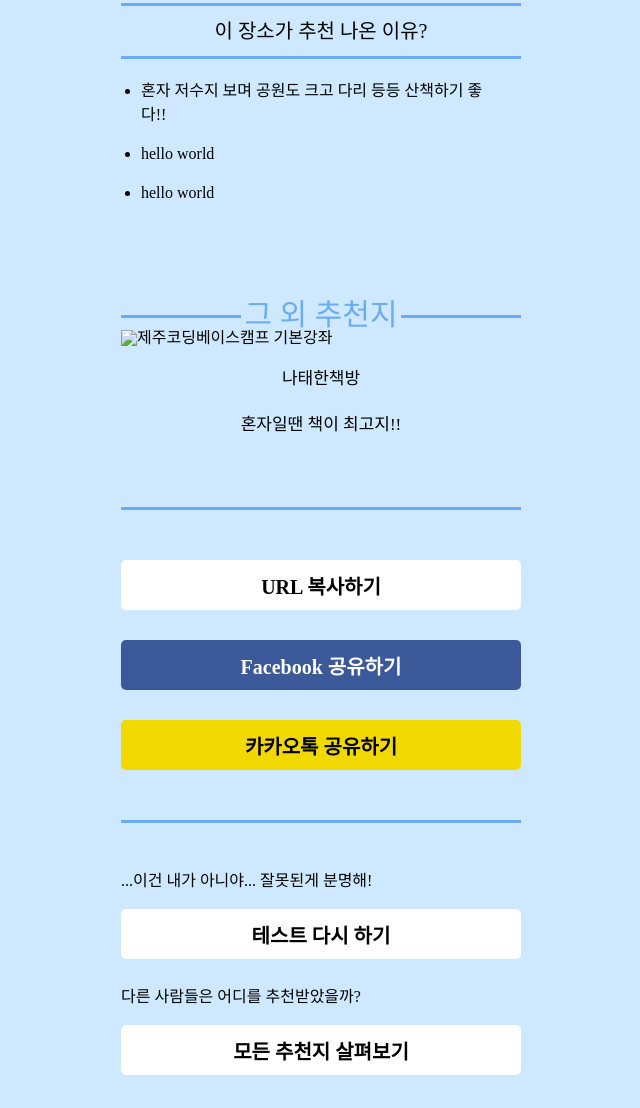
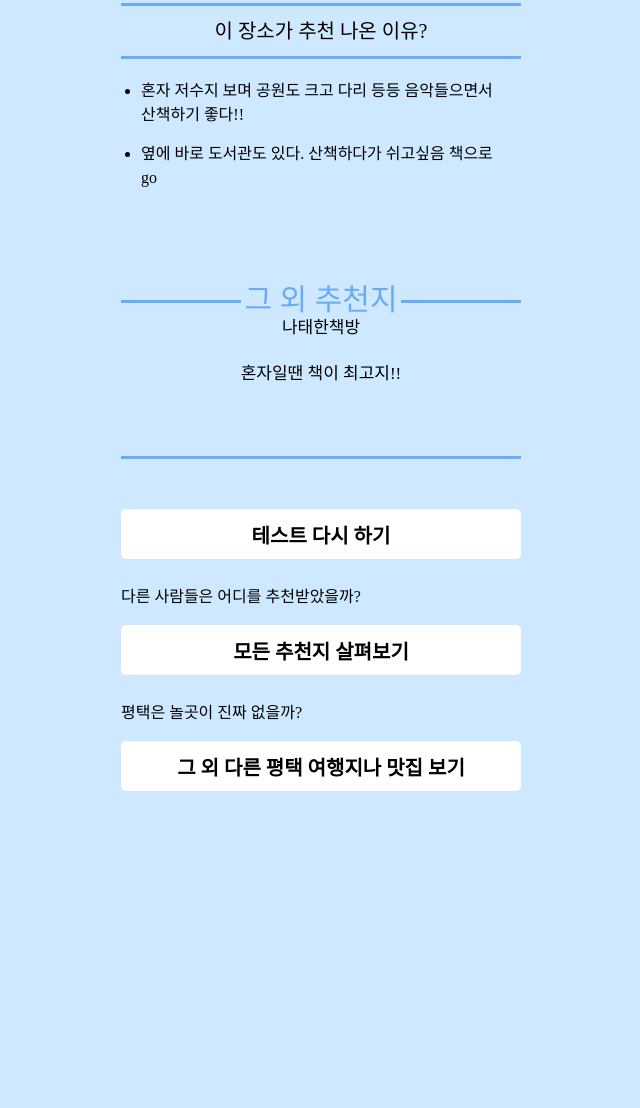
Before and after one commit to kim-min-ju449/PyeongTaek, a plain HTML site: page 평택에서 뭐하지/result.html in a window 1280 px wide. Shown: the part 503-1611 px from the top of the page, without its empty margins (319-959 px from the left). After the commit the page ends 1424 px from the top, so only its background shows below. Drawn offline with nearby package versions, Linux system fonts and the light colour scheme; a script that the page names is missing; a web font is replaced by a local one.

Commit message:
result commit

```diff
--- a/평택에서 뭐하지/result.html
+++ b/평택에서 뭐하지/result.html
@@ -4,6 +4,7 @@
     <meta charset="UTF-8">
     <meta http-equiv="X-UA-Compatible" content="IE=edge">
     <meta name="viewport" content="width=device-width, initial-scale=1.0">
+    <link href="https://cdn.pixabay.com/photo/2014/05/21/19/16/the-question-mark-350170_1280.png" rel="shortcut icon" type="image/x-icon">
 
     <meta property="og:title" content="나의 개발 유형은?" />
     <meta property="og:image" content="" />
@@ -20,74 +21,59 @@
         <div class="wrapper">
             <div class="result">
                 <div class="titles">
-                    <h3>혼자 산책하기 좋은</h3>
-                    <h1>배다리저수지</h1>
+                    <div class="small"><h3>혼자 산책하기 좋은</h3></div>
+                    <div class="name"><h1>배다리저수지</h1></div>
                 </div>
                 <div class="result_img">
-                    <img src="img/프론트엔드.png" alt="frontend">
+                    <img src="img/배다리.jpg" alt="frontend">
                 </div>
             </div>
             <div class="result_explains">
                 <div class="explain">
                     <h3 class="title">이 장소가 추천 나온 이유?</h3>
+                    <div class="desc">
                     <ul>
-                        <li>혼자 저수지 보며 공원도 크고 다리 등등 산책하기 좋다!!</li>
-                        <li>hello world</li>
-                        <li>hello world</li>
+                        <li>혼자 저수지 보며 공원도 크고 다리 등등 음악들으면서 산책하기 좋다!!</li>
+
+                        <li>옆에 바로 도서관도 있다. 산책하다가 쉬고싶음 책으로 go</li>
                     </ul>
                 </div>
-                <!-- <div class="explain">
-                    <h3 class="title">나와 맞는 개발 유형은 백엔드 개발자?!</h3>
-                    <ul>
-                        <li>hello world</li>
-                        <li>hello world</li>
-                        <li>hello world</li>
-                    </ul>
                 </div>
-                <div class="explain">
-                    <h3 class="title">나와 맞는 개발 유형은 백엔드 개발자?!</h3>
-                    <ul>
-                        <li>hello world</li>
-                        <li>hello world</li>
-                        <li>hello world</li>
-                    </ul>
-                </div> -->
+
             </div>
             <div class="lectures">
-                <h3 class="title">그 외 추천지</h3>
+                <div class="second"><h3 class="title">그 외 추천지</h3></div>
                 <ul>
                     <li>
 
-                            <img src="img/lec_web_fullstack.png" alt="제주코딩베이스캠프 기본강좌">
+
+                        <div class="secondde">
                             <h3>나태한책방</h3>
                             <h3>혼자일땐 책이 최고지!!</h3>
+                        </div>
                         </a>
                     </li>
                 </ul>
             </div>
-            <div class="share">
-                <div class="url">
-                    <button class="copy_btn" type="button">URL 복사하기</button>
-                </div>
-                <div class="facebook">
-                    <button class="facebook_share" type="button">Facebook 공유하기</button>
-                </div>
-                <div class="kakao">
-                    <button class="kakao_share" type="button">카카오톡 공유하기</button>
-                </div>
-            </div>
+
             <div class="buttons">
                 <ul>
                     <li>
-                        <h3>...이건 내가 아니야... 잘못된게 분명해!</h3>
-                        <a href="#">
+
+                        <a href="index.html">
                             <button type="button">테스트 다시 하기</button>
                         </a>
                     </li>
                     <li>
                         <h3>다른 사람들은 어디를 추천받았을까?</h3>
-                        <a href="index.html">
+                        <a href="all.html">
                             <button type="button">모든 추천지 살펴보기</button>
+                        </a>
+                    </li>
+                    <li>
+                        <h3>평택은 놀곳이 진짜 없을까?</h3>
+                        <a href="other.html">
+                            <button type="button">그 외 다른 평택 여행지나 맛집 보기</button>
                         </a>
                     </li>
 
@@ -100,6 +86,7 @@
         </div>
     </section>
     <script type="text/javascript" src="js/result.js"></script>
+    <script type="text/javascript" src="js/data.js"></script>
     <script src="https://developers.kakao.com/sdk/js/kakao.js"></script>
 </body>
 </html>
```
